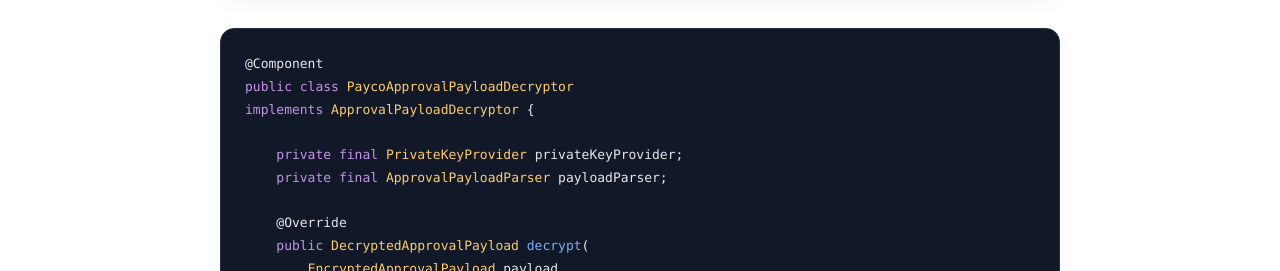
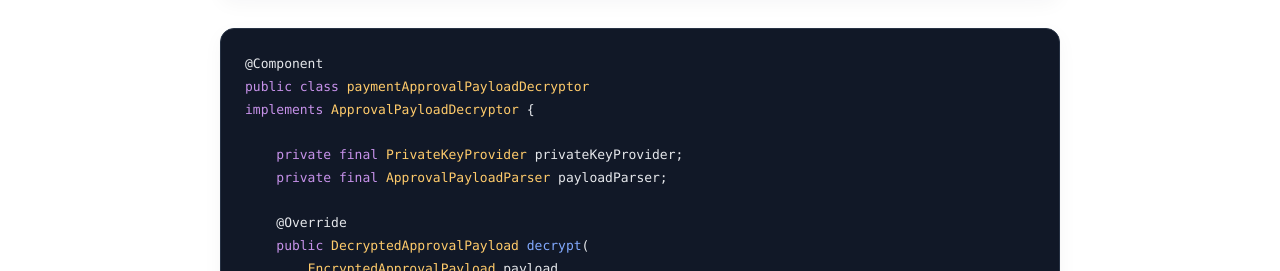
Before and after one commit to AndrewNoh/andrewNoh.github.io, a Jekyll site: the page built from case-studies/payment-decryption.md, in a window 1280 px wide and 900 px high, scrolled down 12948 px. Shown: the part 181-452 px from the top of the window. Built offline with Jekyll 4.4.1, drawn with Linux system fonts in a browser that asks for light colours; some web fonts are replaced; some of the changed text lies outside the part shown.

Commit message:
결제사 명 노출 제거

````diff
--- a/case-studies/payco-decryption.md
+++ b/case-studies/payment-decryption.md
@@ -531,7 +531,7 @@ public interface ApprovalPayloadDecryptor {
 
 ```java
 @Component
-public class PaycoApprovalPayloadDecryptor
+public class paymentApprovalPayloadDecryptor
 implements ApprovalPayloadDecryptor {
 
     private final PrivateKeyProvider privateKeyProvider;
@@ -826,7 +826,7 @@ CBC 블록의 특성을 이용해 다음 가설을 세웠고,
 이 경험을 통해 외부 연동에서 중요한 것은
 문서를 그대로 구현하는 것만이 아니라,
 
-- 문서와 실제 데이터가 일치하는지 검증하고
+- 문서와 실제 데이터가 일치하는지 검증하고`
 - 실패 조건을 재현 가능한 테스트로 만들며
 - 가능성을 독립된 가설로 분리하고
 - 결과를 외부 조직이 확인할 수 있는 형태로 설명하는 것
--- a/index.html
+++ b/index.html
@@ -292,7 +292,7 @@ body_class: home-page
                 </li>
             </ul>
 
-            <a class="case-card__link" href="{{ '/case-studies/payco-decryption.html' | relative_url }}">
+            <a class="case-card__link" href="{{ '/case-studies/payment-decryption.html' | relative_url }}">
                 분석 과정 보기
                 <span aria-hidden="true">→</span>
             </a>
````
